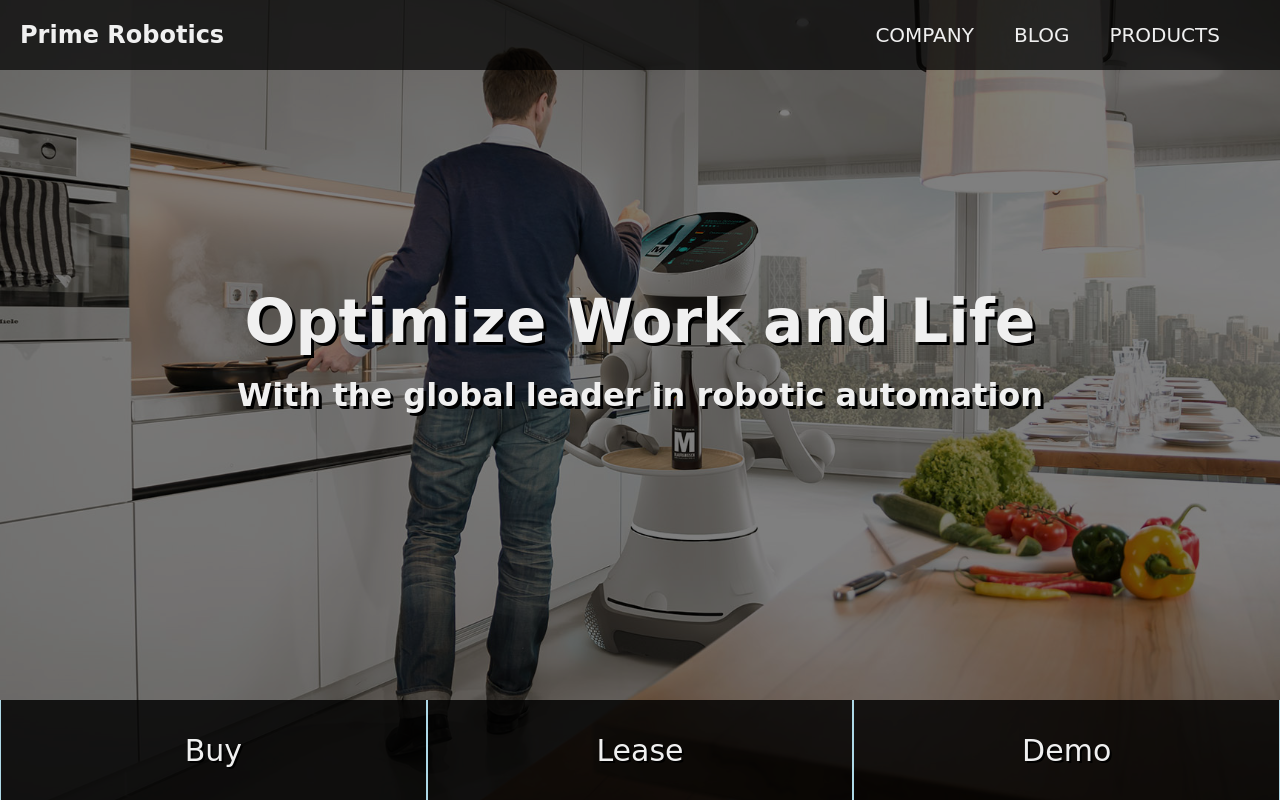
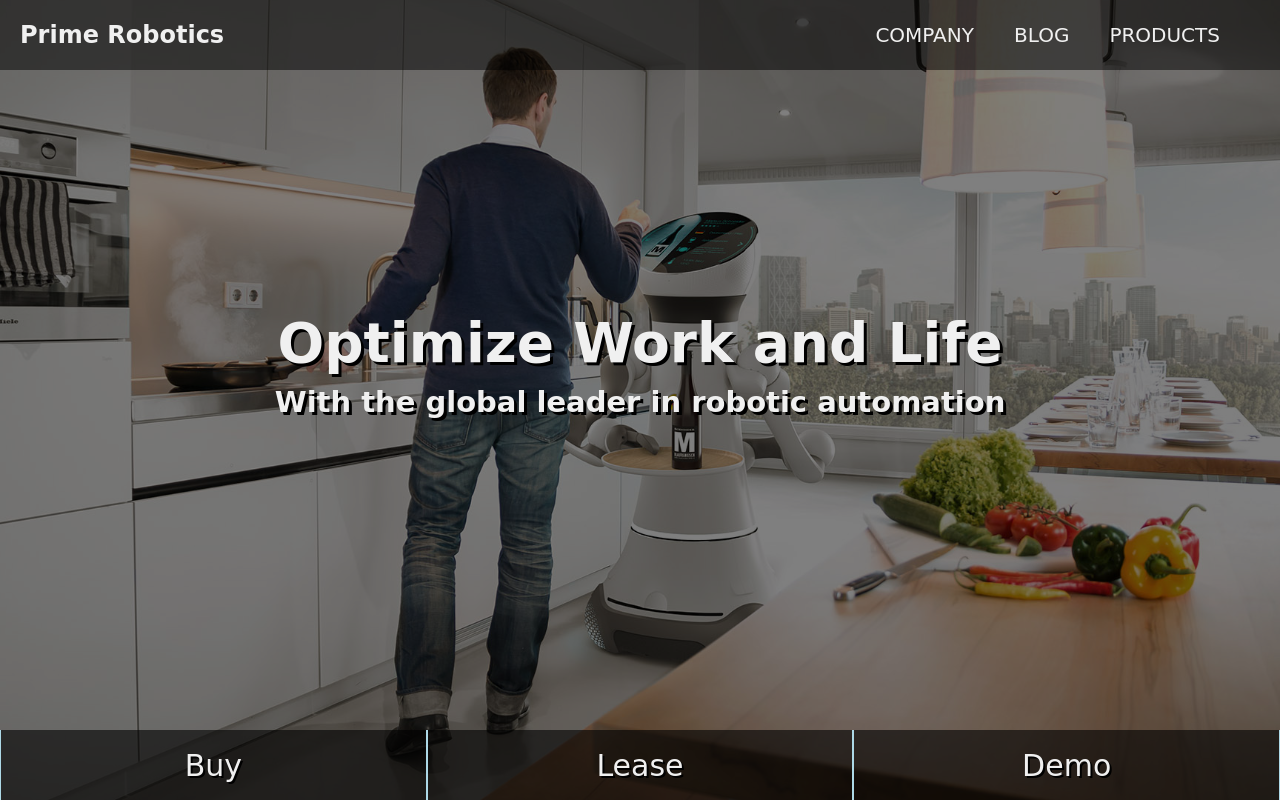
Before and after one commit to sean-r-martin/prime-robotics, a website built with webpack: page docs/index.html in a window 1280 px wide. Shown: the top 800 px of the page. Built offline with nearby package versions, Linux system fonts and the light colour scheme; a web font is replaced by a local one.

Commit message:
adjusted styling

```diff
--- a/docs/css/style.scss
+++ b/docs/css/style.scss
@@ -31,7 +31,7 @@
   flex-wrap: wrap;
   min-height: 70px;
   justify-content: space-between;
-  background-color: rgba(0, 0, 0, 0.7);
+  background-color: rgba(0, 0, 0, 0.5);
   width: 100vw;
   z-index: 10;
   a {
@@ -63,7 +63,7 @@
 
 // landing page styling
 #landing-page-section {
-  height: calc(100vh - 100px);
+  height: calc(100vh - 70px);
   position: relative;
 }
 
@@ -82,21 +82,20 @@
 }
 
 #landing-page-slogan {
-  font-size: 60px;
+  font-size: 55px;
   text-align: center;
-  margin: 20px;
+  margin: 10px 20px;
 }
 
 #landing-page-mission {
-  font-size: 32px;
+  font-size: 29px;
   text-align: center;
-  margin: 20px;
+  margin: 10px 20px;
 }
 
 // purchase options styling
 #purchase-options-section {
-  height: 100px;
-  background-color: rgba(0, 0, 0, 0.7);
+  height: 70px;
   display: flex;
 }
 
@@ -109,7 +108,7 @@
   border-top-width: 0;
   border-bottom-width: 0;
   color: $lightgray;
-  background-color: rgba(0, 0, 0, 0.7);
+  background-color: rgba(0, 0, 0, 0.8);
   text-shadow: 2px 2px black;
   font-size: 20px;
   a {
@@ -118,7 +117,7 @@
     font-size: 30px;
   }
   &:hover {
-    background-color: rgba(0, 0, 0, 0.2);
+    background-color: rgba(0, 0, 0, 0.4);
     cursor: pointer;
     a {
       color: lightblue;
```
Also changed, not shown: docs/index.html (+2 -1 lines), docs/css/style.css.
